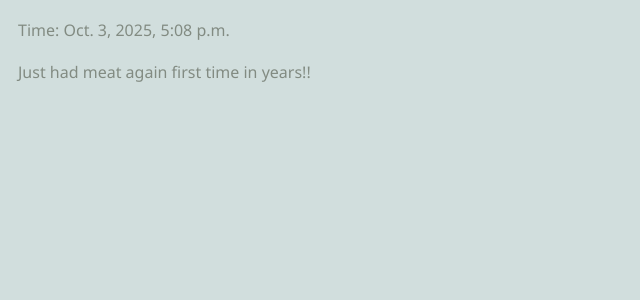
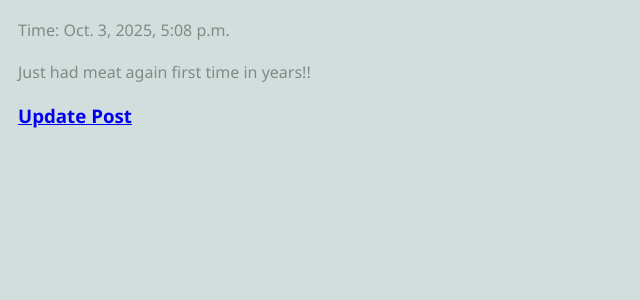
Before and after one commit to Amyat103/django, a Django app: page /mini_insta/post/13/ in a window 1280 px wide. Shown: the part 179-479 px from the top of the page, without its empty margins (0-640 px from the left). Run offline with Django 5.2, Linux system fonts and the light colour scheme; data comes from the database, SQL or seed files in the repository.

Commit message:
add delete and update views and template

```diff
--- a/mini_insta/templates/mini_insta/show_post.html
+++ b/mini_insta/templates/mini_insta/show_post.html
@@ -24,6 +24,10 @@
             {% endif %}
         </div>
     {% endfor %}
+
+    <h3>
+        <a href="{% url 'update_post' post.pk %}">Update Post</a>
+    </h3>
 </article>
 
 {% endblock %}
--- a/mini_insta/urls.py
+++ b/mini_insta/urls.py
@@ -18,4 +18,5 @@ urlpatterns = [
         views.CreatePostView.as_view(),
         name="create_post",
     ),
+    path("post/<int:pk>/update", UpdatePostView.as_view(), name="update_post"),
 ]
--- a/mini_insta/views.py
+++ b/mini_insta/views.py
@@ -5,9 +5,9 @@ import random
 
 from django.shortcuts import render
 from django.urls import reverse
-from django.views.generic import CreateView, DetailView, ListView
+from django.views.generic import *
 
-from .forms import CreatePostForm
+from .forms import CreatePostForm, UpdatePostForm
 from .models import *
 
 
@@ -77,3 +77,22 @@ class PostDetailView(DetailView):
     model = Post
     template_name = "mini_insta/show_post.html"
     context_object_name = "post"
+
+
+class UpdatePostView(UpdateView):
+    """A view to handle updating an existing post."""
+
+    model = Post
+    form_class = UpdatePostForm
+    template_name = "mini_insta/update_post_form.html"
+
+    def get_success_url(self):
+        """Provide a URL to redirect to after successfully updating a post."""
+        return reverse("show_post", kwargs={"pk": self.object.pk})
+
+
+class DeletePostView(DeleteView):
+    """A view to handle deleting an existing post."""
+
+    model = Post
+    template_name = "mini_insta/delete_post_form.html"
```
Also changed, not shown: mini_insta/forms.py (+10 -0 lines), mini_insta/templates/mini_insta/delete_post_form.html (added, +20 -0 lines), mini_insta/templates/mini_insta/update_post_form.html (added, +26 -0 lines).
